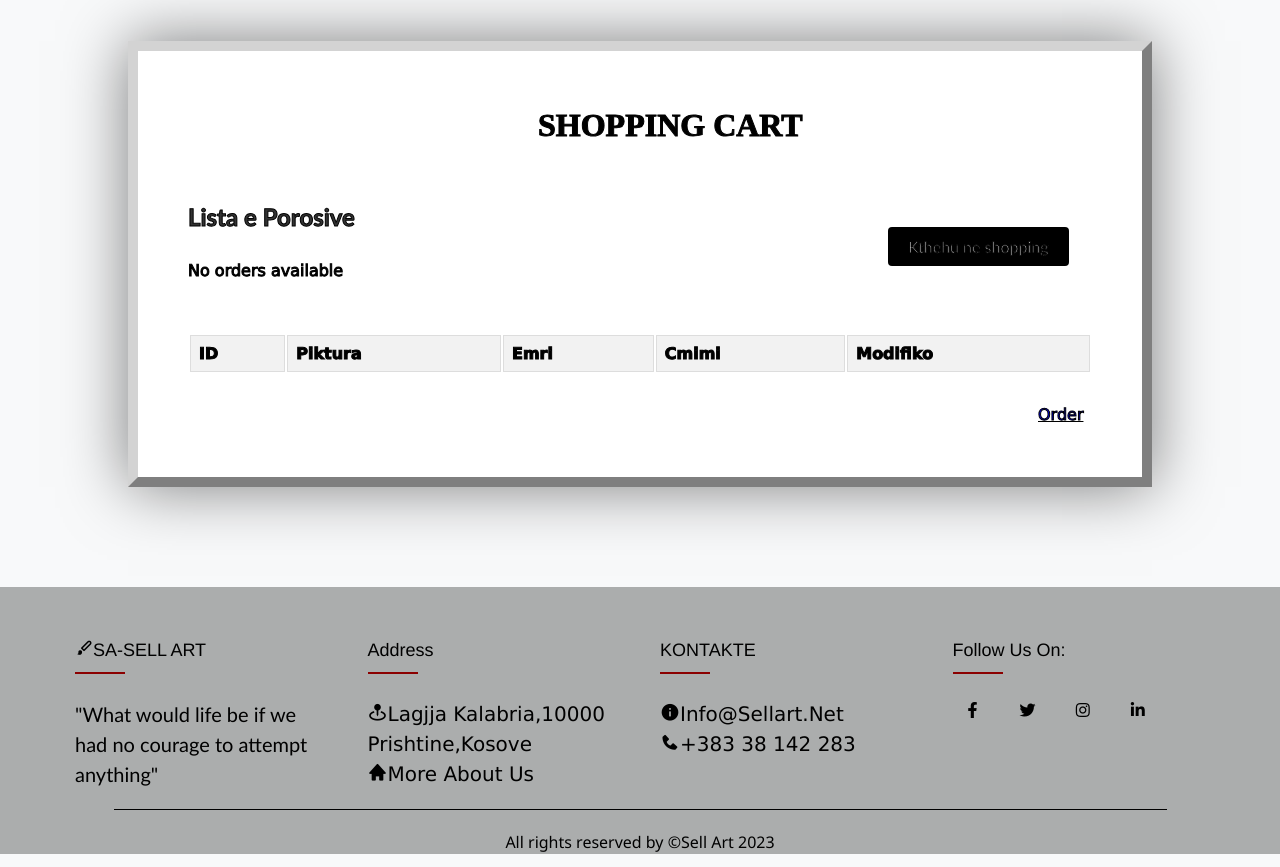
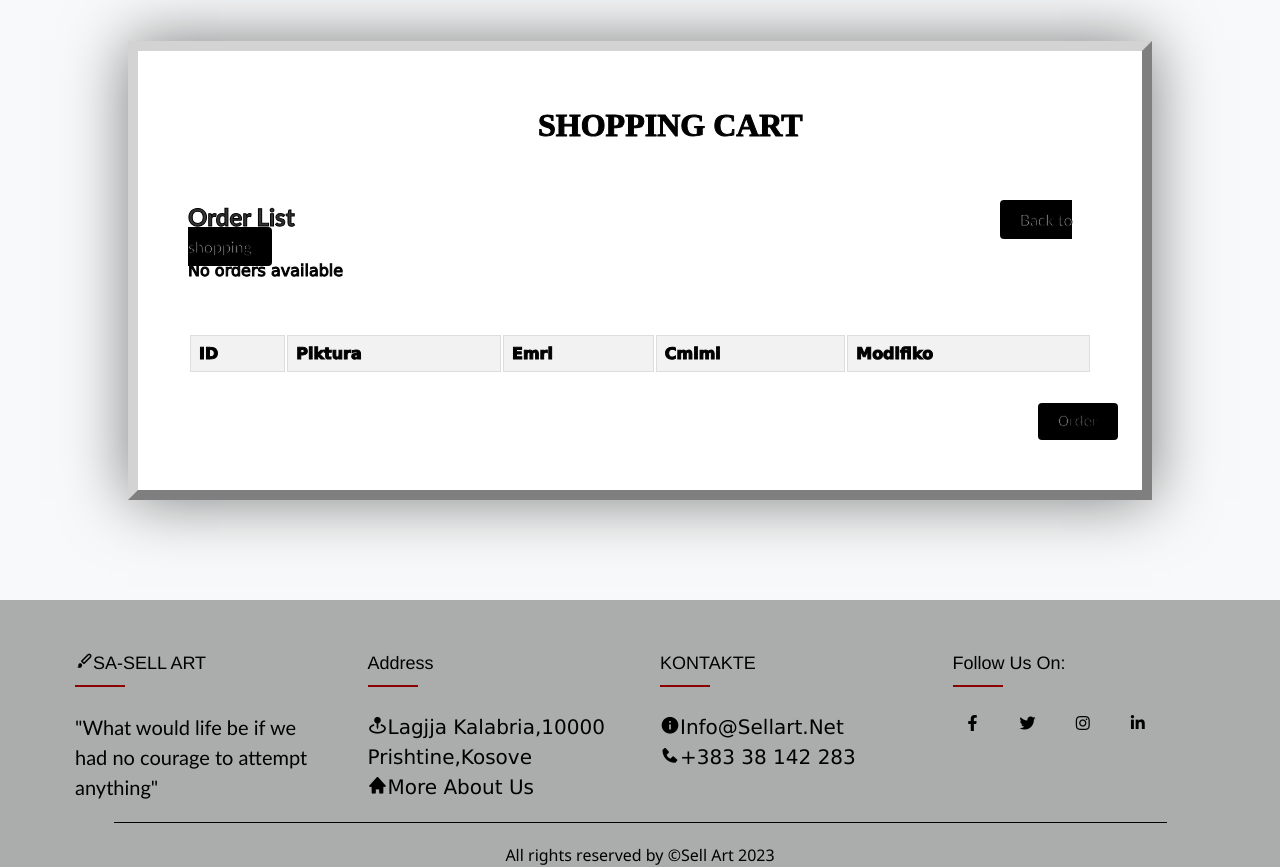
Before and after one commit to bleta12/Projekti, a PHP site: page /ShopingCart.php in a window 1280 px wide. Shown: the part 202-1069 px from the top of the page. Run offline with PHP 8.4, Linux system fonts and the light colour scheme; data that the repository does not hold is empty.

Commit message:
ShoppingCart

```diff
--- a/ShopingCart.php
+++ b/ShopingCart.php
@@ -8,14 +8,32 @@
     <link rel="stylesheet" href="cssfiles/shop.css">
 
 </head>
+<style>
+    .buttoni {
+        margin-left: 20px;
+        padding: 8px 20px;
+        background-color: black;
+        color: white;
+        text-decoration: none;
+        border-radius: 4px;
+        font-size: 14px;
+        display: inline-block;
+
+    }
+
+    .buttoni:hover {
+        background-color: #0056b3;
+        text-decoration: none;
+    }
+</style>
 
 <?php include "Header.php" ?>
 
 <body>
     <div class="container my-5">
         <h1>SHOPPING CART</h1>
-        <h2>Lista e Porosive</h2>
-        <a class="btn btn-primary" href="Paintings.php" role="button">Kthehu ne shopping </a>
+        <h2>Order List</h2>
+        <a class="btn btn-primary" href="Paintings.php" role="button">Back to shopping </a>
         <br>
         <div class="table-responsive">
             <table class="table table-sm">
@@ -37,19 +55,18 @@
 
                     $orderRepo = new OrderRepo();
                     $orders = $orderRepo->getOrderFromUser($user_id);
-                      $totaliCmimit=0;
-                      $totali=0;
-                      $transporti=0;
-                      if(!$orders){
-                        echo"No orders available";
-                      }else{
-                        foreach($orders as $order) {
-                            $totaliCmimit=$totaliCmimit+$order['Cmimi'];
-                            if($totaliCmimit===0){
-                                $transporti=0;
-                            }
-                            else{
-                                $transporti=5;
+                    $totaliCmimit = 0;
+                    $totali = 0;
+                    $transporti = 0;
+                    if (!$orders) {
+                        echo "No orders available";
+                    } else {
+                        foreach ($orders as $order) {
+                            $totaliCmimit = $totaliCmimit + $order['Cmimi'];
+                            if ($totaliCmimit === 0) {
+                                $transporti = 0;
+                            } else {
+                                $transporti = 5;
                             }
 
                             echo "
@@ -61,8 +78,8 @@
                            <td><a class='btn btn-danger btn-sm' href='delete2.php?id=$order[ID]'>Fshije</a></td>
                         <tr> ";
                         }
-                        $totali=$totaliCmimit+$transporti;
-                        echo"
+                        $totali = $totaliCmimit + $transporti;
+                        echo "
                         <thead class='table-secondary'>
     <tr>
         <th>Cmimi</th>
@@ -74,7 +91,8 @@
     <td>$transporti</td>
     <td>$totali</td>
 </tr>
-</thead>";}
+</thead>";
+                    }
 
                     ?>
 
@@ -82,7 +100,7 @@
             </table>
 
         </div>
-        <a style='margin-left: 850px;' class='btn btn-danger btn-sm' href='delete2.php'>Order</a></td>
+        <a style='margin-left: 850px; ' class='buttoni' href='delete2.php'>Order</a>
     </div>
 
 </body>
```
Lines whose indentation alone changed are shown as unchanged.
